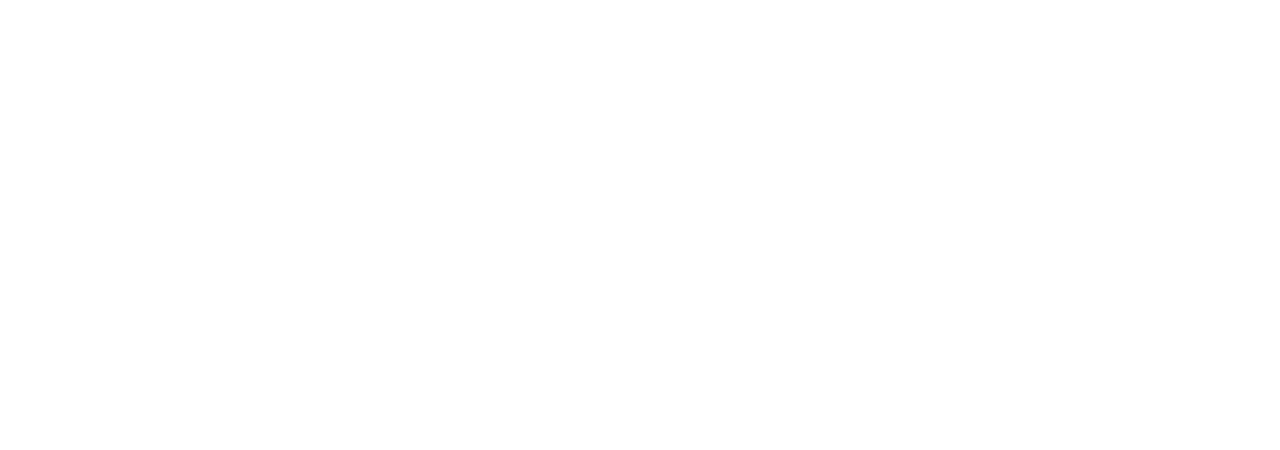
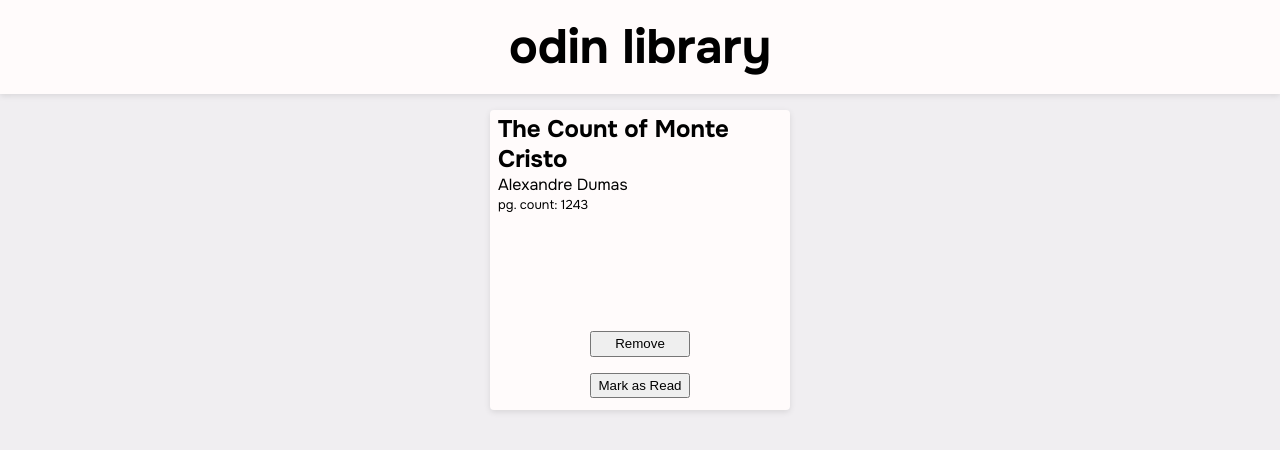
Before and after one commit to tinfodev/odin-library, a plain HTML site: page index.html in a window 1280 px wide. Drawn offline with Linux system fonts and the light colour scheme.

Commit message:
Create basic layout of page

```diff
--- a/index.html
+++ b/index.html
@@ -5,12 +5,34 @@
     <meta charset="UTF-8">
     <meta name="viewport" content="width=device-width, initial-scale=1.0">
     <title>Odin Library</title>
+    <link rel="preconnect" href="https://fonts.googleapis.com">
+    <link rel="preconnect" href="https://fonts.gstatic.com" crossorigin>
+    <link href="https://fonts.googleapis.com/css2?family=Onest:wght@100..900&display=swap" rel="stylesheet">
     <link rel="stylesheet" href="./styles.css">
     <script src="./script.js" defer></script>
 </head>
 
 <body>
+    <div class="container">
+        <h1>odin library</h1>
+        <div class="bookshelf">
 
+
+            <div class="books">
+                <div class="info-container">
+                    <h2 class="title">The Count of Monte Cristo</h3>
+                    <p class="author">Alexandre Dumas</p>
+                    <p class="page-count">pg. count: 1243</p>
+                </div>
+                <div class="buttons-container">
+                    <button>Remove</button>
+                    <button>Mark as Read</button>
+                </div>
+            </div>
+
+
+        </div>
+    </div>
 </body>
 
 </html>
--- a/script.js
+++ b/script.js
@@ -0,0 +1,12 @@
+const myLibrary = [];
+
+function Book(title, author, pageCount) {
+    this.title = title;
+    this.author = author;
+    this.pageCount = pageCount;
+    this.id = crypto.randomUUID();
+};
+
+function addBookToLibrary() {
+
+};
--- a/styles.css
+++ b/styles.css
@@ -0,0 +1,65 @@
+html {
+    font-family: "Onest", sans-serif;
+    font-size: 16px;
+    --white: #fffbfb;
+    --grey: #f0eef1;
+    --shadow: 0 2px 6px rgba(0, 0, 0, 0.1);
+}
+
+* {
+    box-sizing: border-box;
+    margin: 0;
+    padding: 0;
+}
+
+body {
+    background-color: var(--grey);
+}
+
+h1 {
+    background-color: var(--white);
+    box-shadow: var(--shadow);
+    font-size: 3rem;
+    padding: 1rem;
+    text-align: center;
+}
+
+.bookshelf {
+    align-items: center;
+    display: flex;
+    flex-wrap: wrap;
+    justify-content: center;
+}
+
+.books {
+    background-color: var(--white);
+    box-shadow: var(--shadow);
+    border-radius: 4px;
+    display: flex;
+    flex-direction: column;
+    height: 300px;
+    justify-content: space-between;
+    margin: 1rem;
+    width: 300px;
+}
+
+.books > * {
+    margin: 0.25rem 0.5rem;
+}
+
+.page-count {
+    margin-top: 0.1rem;
+    font-size: 0.8rem;
+}
+
+button {
+    margin: 0.5rem 0;
+    min-width: 35%;
+    padding: 0.2rem 0;
+}
+
+.buttons-container {
+    align-items: center;
+    display: flex;
+    flex-direction: column;
+}
```
